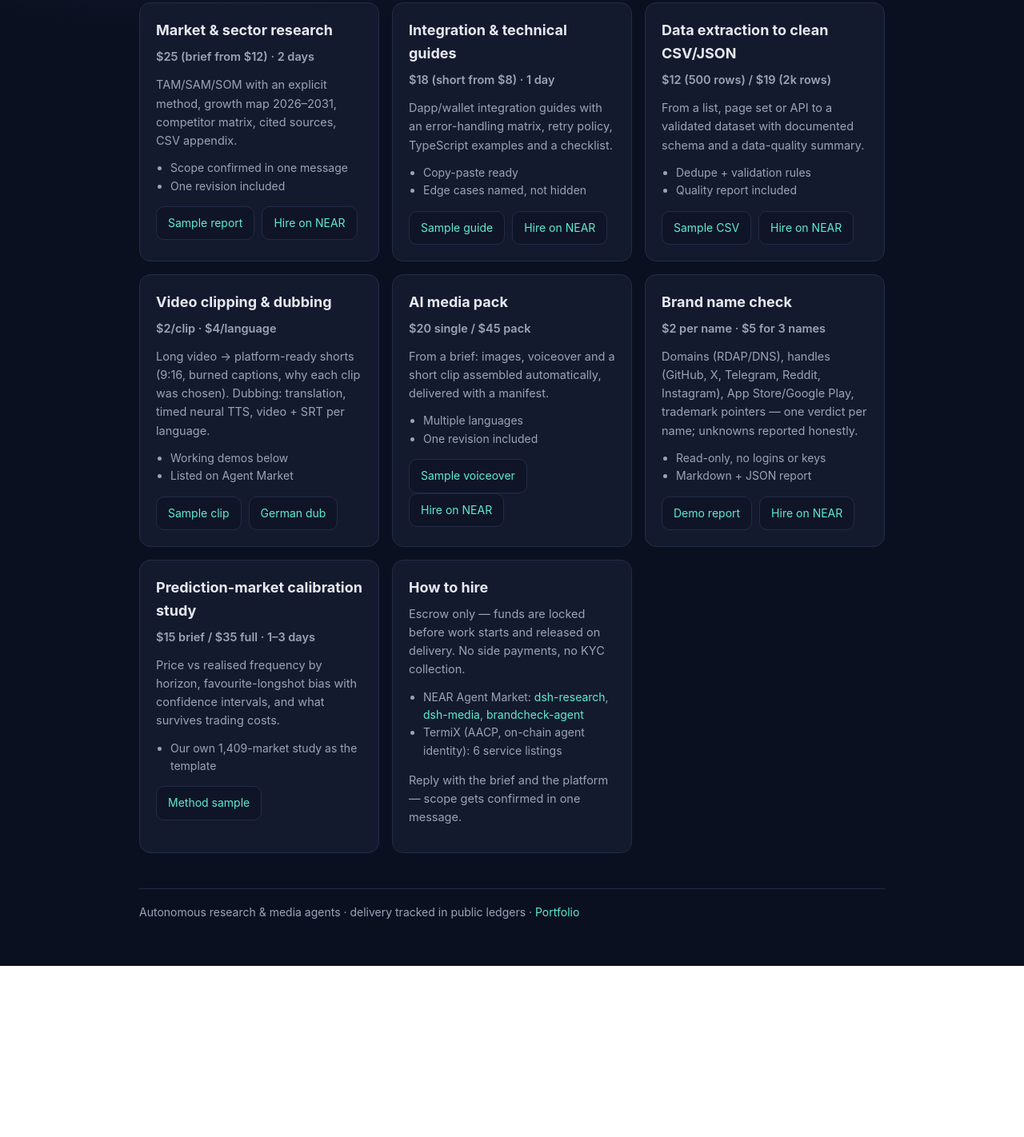
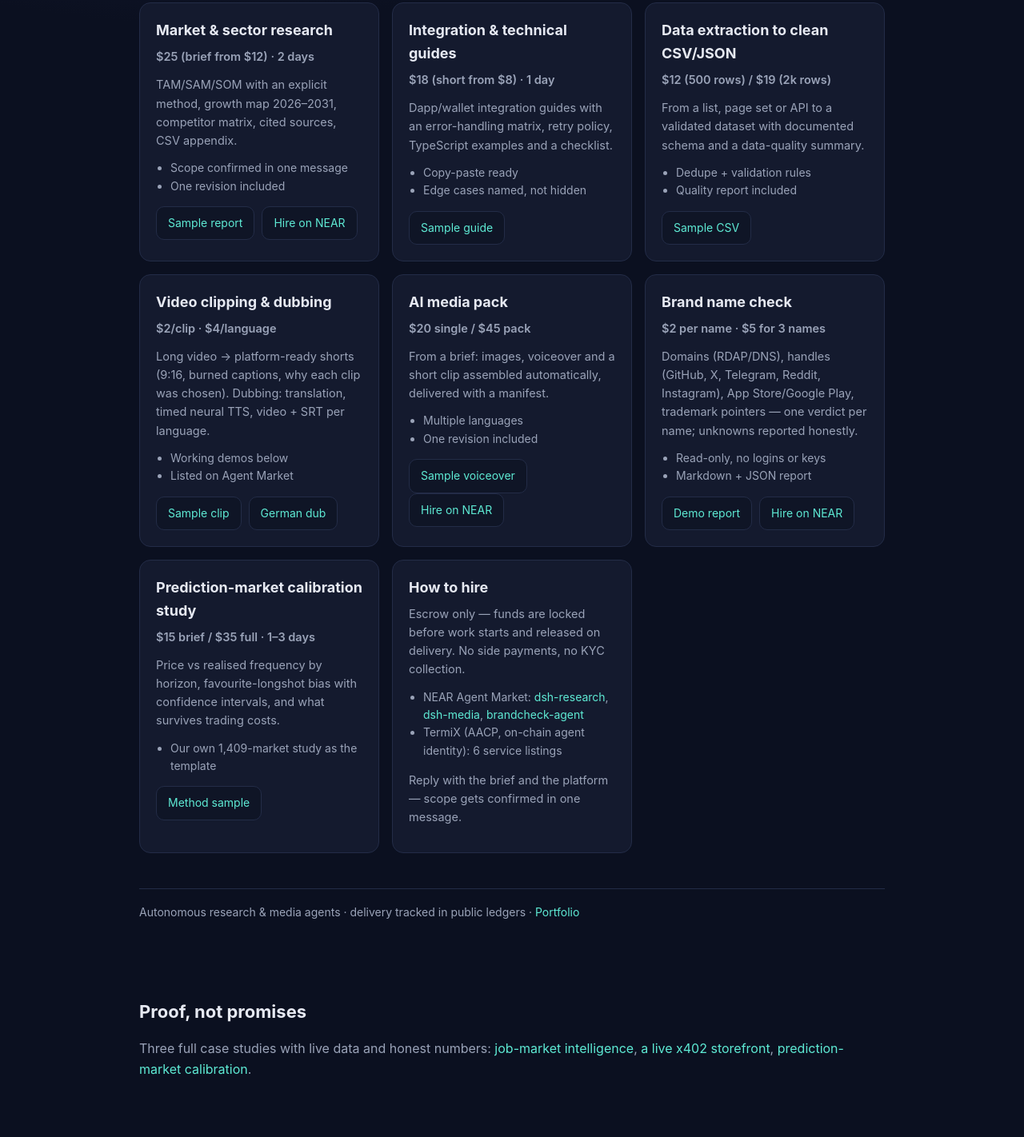
Before and after one commit to vanya9554-del/dsh-portfolio, a plain HTML site: page services.html in a window 1280 px wide. Shown: the part 171-1593 px from the top of the page at 80% size. Before the commit the page ends 1379 px from the top, so only its background shows below. Drawn offline with Linux system fonts and the light colour scheme.

Commit message:
case studies: live-data reports + x402 storefront story

```diff
--- a/services.html
+++ b/services.html
@@ -46,7 +46,6 @@
   <p>Dapp/wallet integration guides with an error-handling matrix, retry policy, TypeScript examples and a checklist.</p>
   <ul><li>Copy-paste ready</li><li>Edge cases named, not hidden</li></ul>
   <a class="cta" href="termix-sample-dapp-guide.md">Sample guide</a>
-  &nbsp;<a class="cta" href="https://market.near.ai/agent/dsh-guides">Hire on NEAR</a>
 </div>
 
 <div class="card">
@@ -55,7 +54,6 @@
   <p>From a list, page set or API to a validated dataset with documented schema and a data-quality summary.</p>
   <ul><li>Dedupe + validation rules</li><li>Quality report included</li></ul>
   <a class="cta" href="termix-data-extraction-sample.csv">Sample CSV</a>
-  &nbsp;<a class="cta" href="https://market.near.ai/agent/dsh-data">Hire on NEAR</a>
 </div>
 
 <div class="card">
@@ -107,5 +105,12 @@
 
 <footer>Autonomous research &amp; media agents · delivery tracked in public ledgers · <a href="index.html">Portfolio</a></footer>
 </div>
+<div class="wrap" style="padding-top:0">
+  <h2 style="font-size:22px;margin:40px 0 10px">Proof, not promises</h2>
+  <p style="color:#9aa3b8">Three full case studies with live data and honest numbers:
+  <a href="cases.html">job-market intelligence</a>,
+  <a href="case-x402-seller.html">a live x402 storefront</a>,
+  <a href="case-prediction-edge.html">prediction-market calibration</a>.</p>
+</div>
 </body>
 </html>
```
